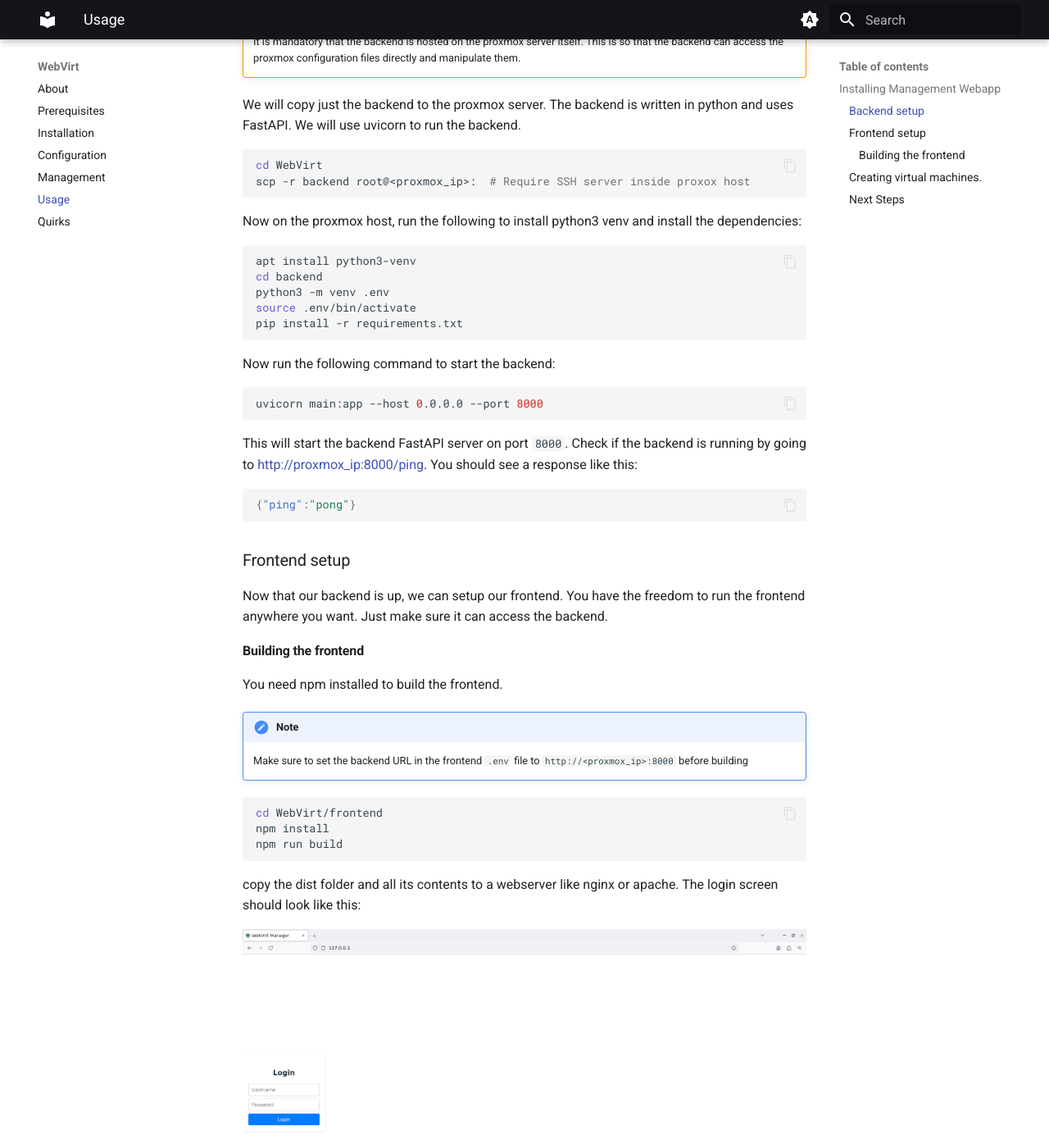
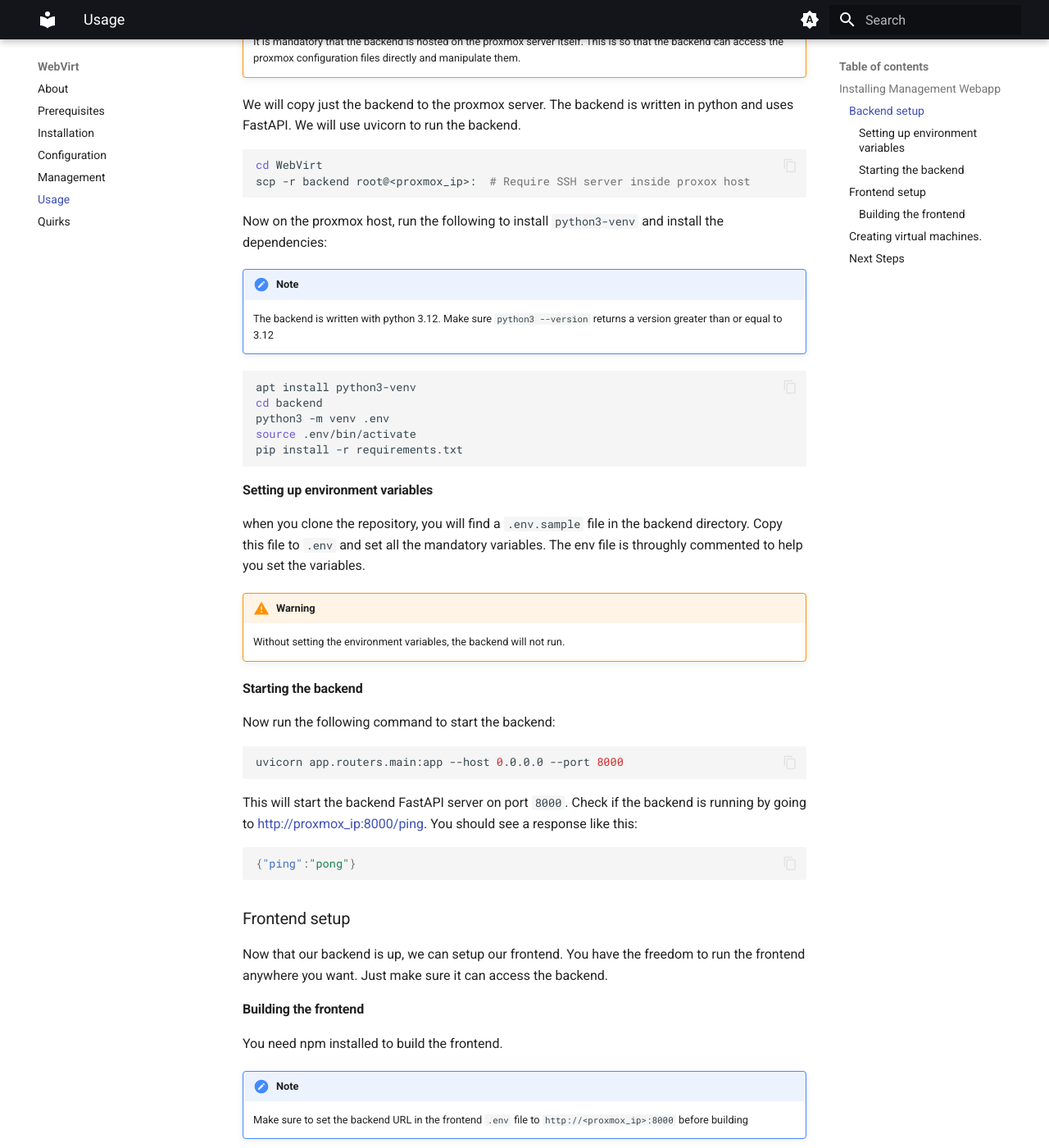
Before and after one commit to pzerone/WebVirt, an MkDocs documentation site: the page built from docs/docs/usage.md, in a window 1280 px wide and 1400 px high, scrolled down 546 px. Shown: the whole window at 82% size. Built offline with MkDocs 1.6.1 and Material for MkDocs 9.7.7, drawn with Linux system fonts in a browser that asks for light colours.

Commit message:
env file docs

````diff
--- a/docs/docs/usage.md
+++ b/docs/docs/usage.md
@@ -19,8 +19,10 @@
 scp -r backend root@<proxmox_ip>:  # Require SSH server inside proxox host
 ```
 
-Now on the proxmox host, run the following to install python3 venv and install the dependencies:
+Now on the proxmox host, run the following to install `python3-venv` and install the dependencies:
 
+!!! Note
+    The backend is written with python 3.12. Make sure `python3 --version` returns a version greater than or equal to 3.12
 ```bash
 apt install python3-venv
 cd backend
@@ -28,11 +30,17 @@
 source .env/bin/activate
 pip install -r requirements.txt
 ```
+#### Setting up environment variables
+when you clone the repository, you will find a `.env.sample` file in the backend directory. Copy this file to `.env` and set all the mandatory variables. The env file is throughly commented to help you set the variables.
 
+!!! Warning
+    Without setting the environment variables, the backend will not run.
+
+#### Starting the backend
 Now run the following command to start the backend:
 
 ```bash
-uvicorn main:app --host 0.0.0.0 --port 8000
+uvicorn app.routers.main:app --host 0.0.0.0 --port 8000
 ```
 This will start the backend FastAPI server on port `8000`. Check if the backend is running by going to [http://proxmox_ip:8000/ping](http://<proxmox_ip>:8000/ping). You should see a response like this:
 
````
Also changed, not shown: 1 other file.
